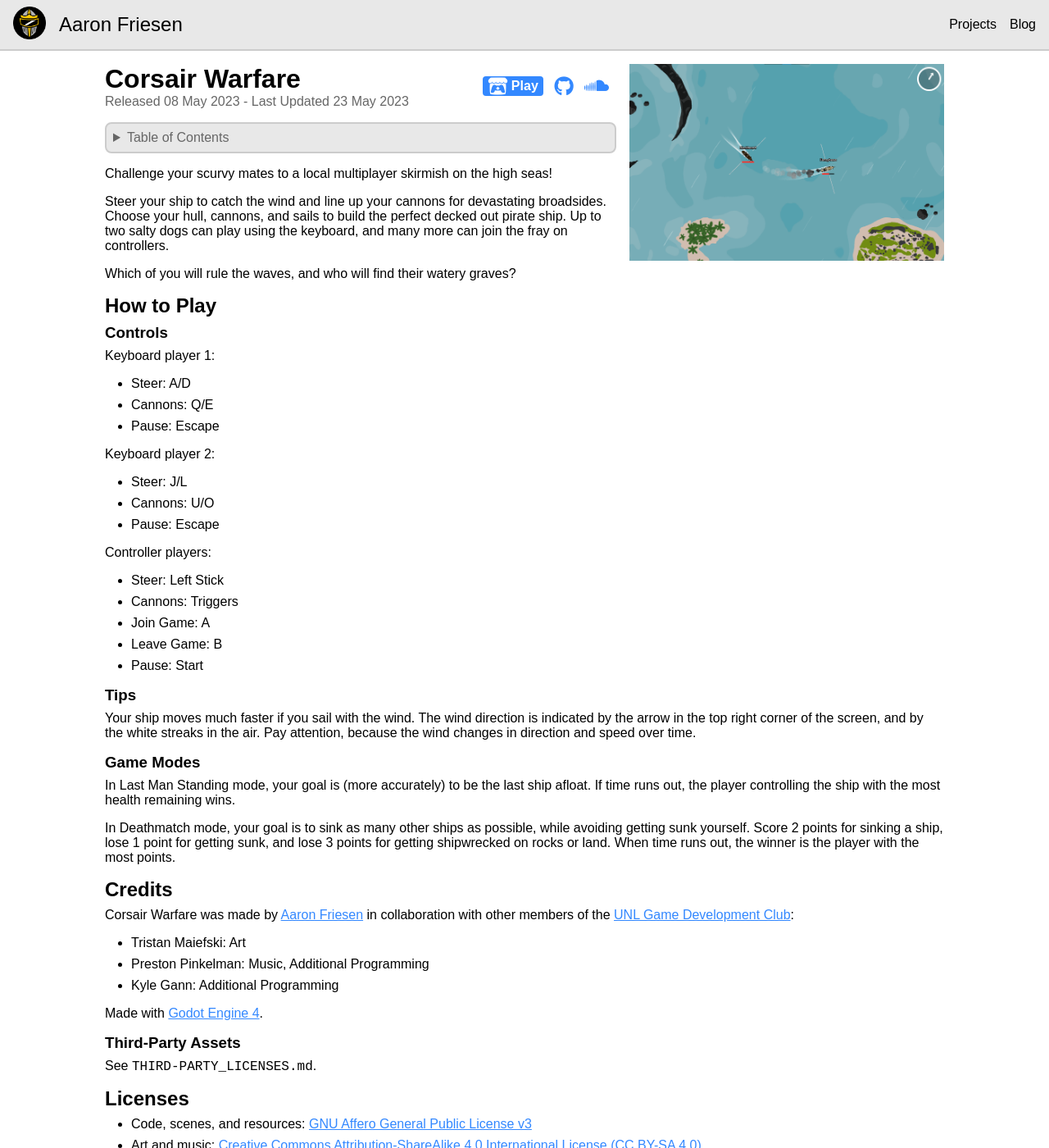
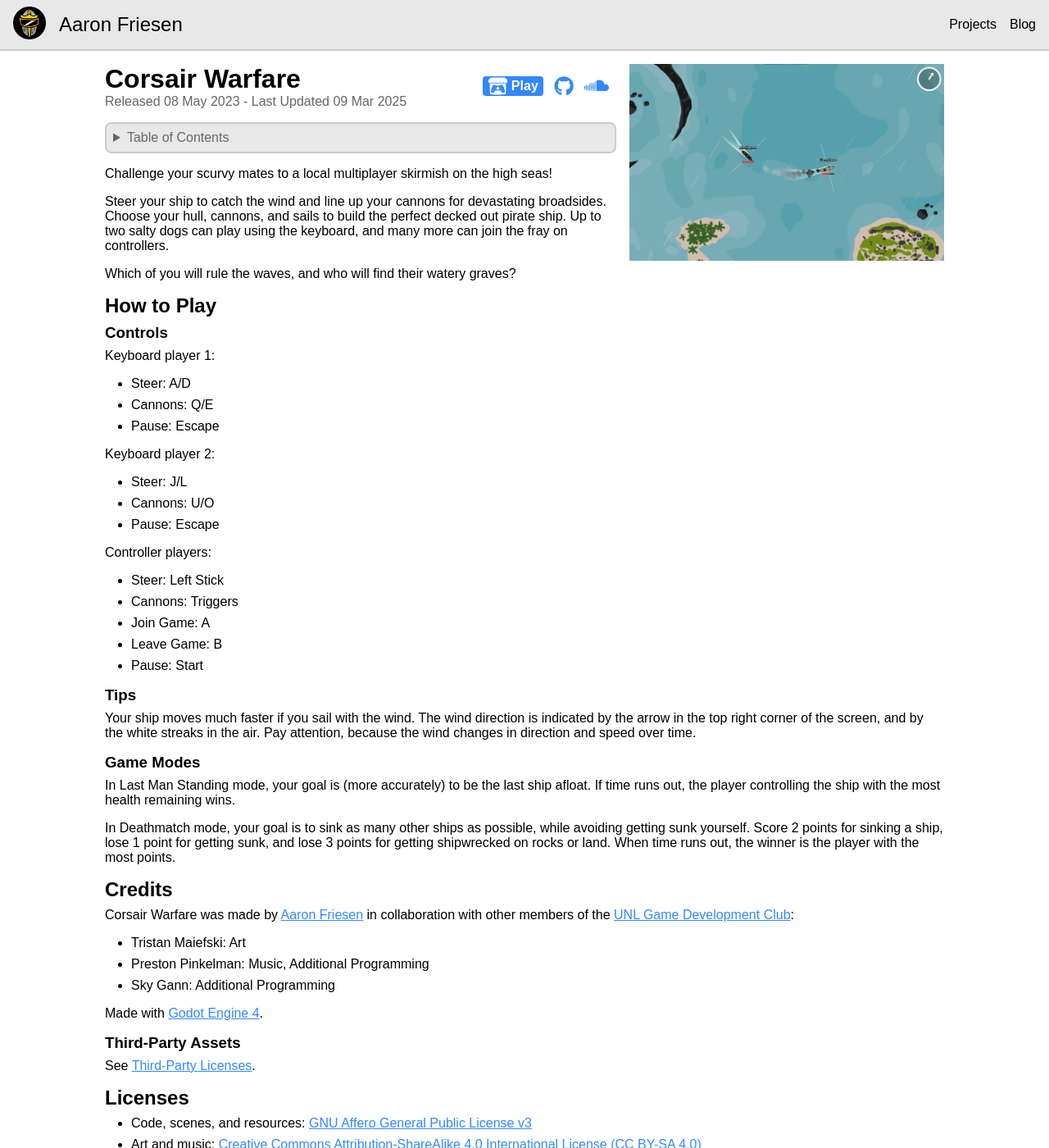
Before and after one commit to friedev/website, a Jekyll site: the page built from _projects/corsair-warfare.html, in a window 1280 px wide and 1400 px high. Shown: the whole window at 82% size. Built offline with Jekyll 4.4.1, drawn with Linux system fonts in a browser that asks for light colours; the table of contents is made by our own code.

Commit message:
Update Corsair Warfare

```diff
--- a/_includes/readme/corsair-warfare.md
+++ b/_includes/readme/corsair-warfare.md
@@ -52,13 +52,13 @@ Corsair Warfare was made by [Aaron Friesen](https://frie.dev) in collaboration w
 
 - Tristan Maiefski: Art
 - Preston Pinkelman: Music, Additional Programming
-- Kyle Gann: Additional Programming
+- Sky Gann: Additional Programming
 
 Made with [Godot Engine 4](https://godotengine.org).
 
 ### Third-Party Assets
 
-See `THIRD-PARTY_LICENSES.md`.
+See [Third-Party Licenses](https://github.com/friedev/corsair-warfare/blob/main/THIRD-PARTY_LICENSES.md).
 
 ## Licenses
 
--- a/_projects/corsair-warfare.html
+++ b/_projects/corsair-warfare.html
@@ -1,7 +1,7 @@
 ---
 title: Corsair Warfare
 date: 2023-05-08
-updated: 2023-05-23
+updated: 2025-03-09
 type: game
 itch: https://friedev.itch.io/corsair-warfare?password=corsair-warfare
 github: friedev/corsair-warfare
```
